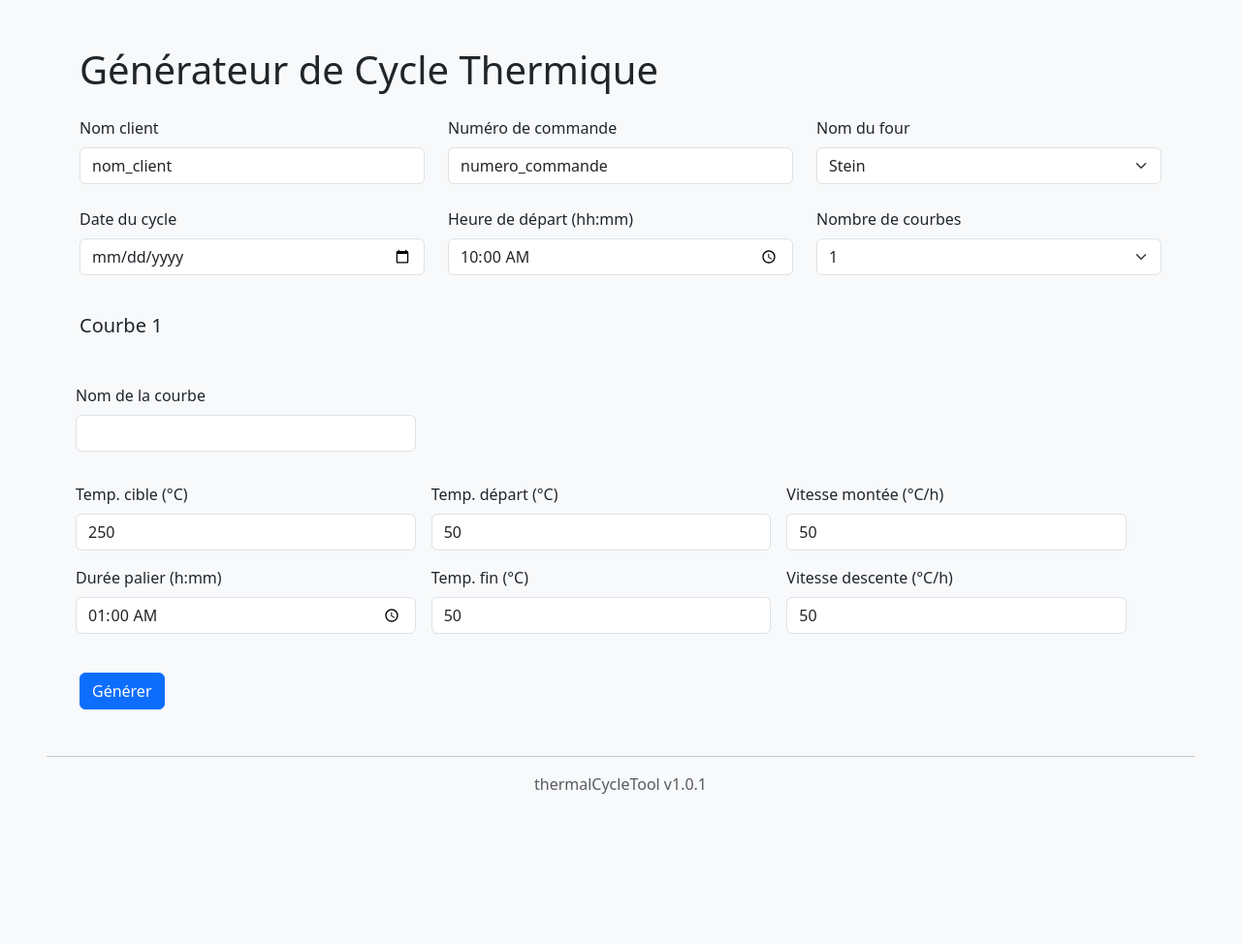
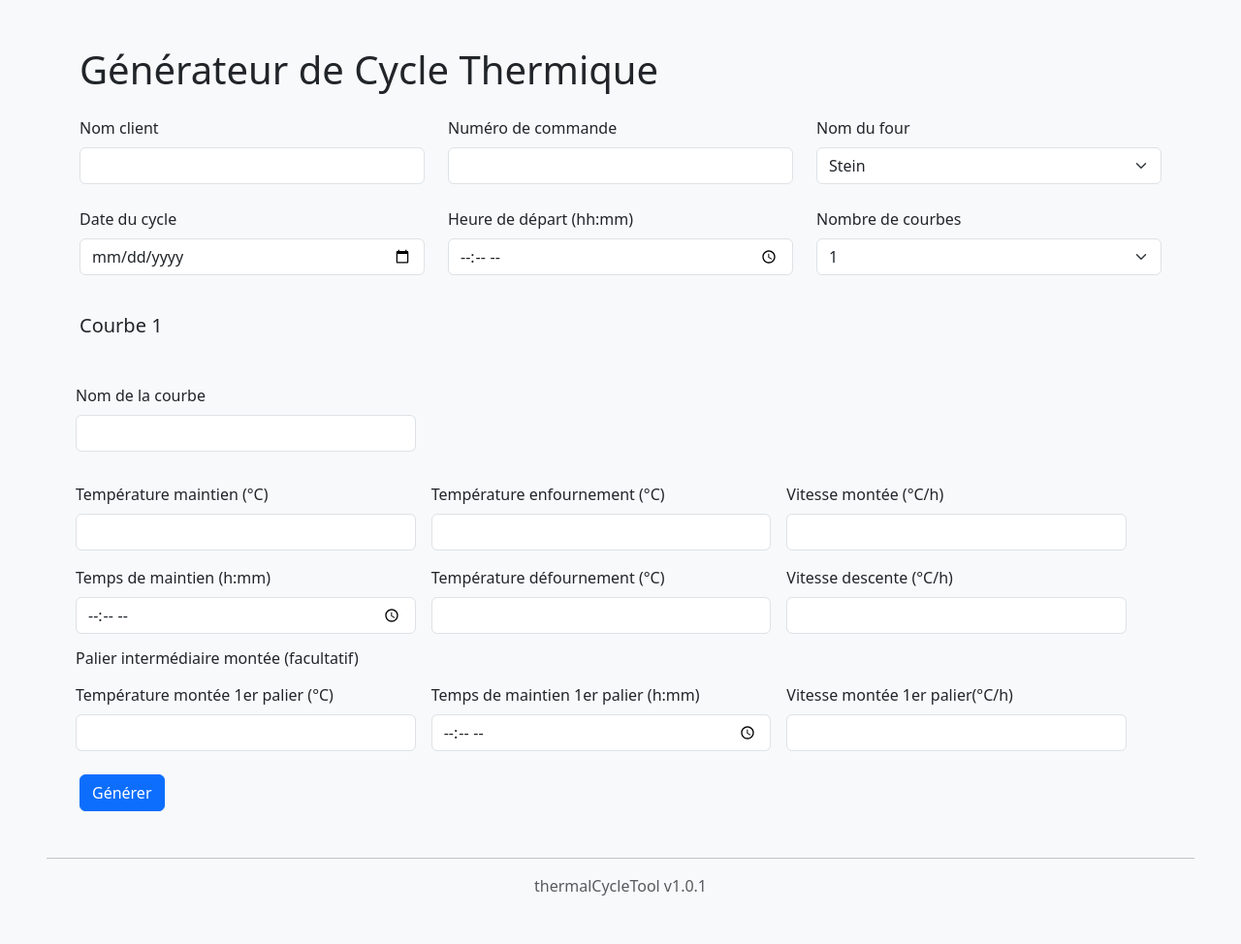
Before and after one commit to boris695/thermalCycleTool, a Flask app: page / in a window 1280 px wide. Shown: the whole page at 97% size. Before the commit the page ends 819 px from the top, so only its background shows below. Run offline with Flask 3, Linux system fonts and the light colour scheme.

Commit message:
ajout courbe intermediare

```diff
--- a/app.py
+++ b/app.py
@@ -66,6 +66,14 @@ def open_browser():
     webbrowser.open_new("http://127.0.0.1:PORT".replace("PORT", str(PORT)))
 
 
+def hhmm_to_seconds(s):
+    try:
+        h, m = map(int, s.split(":"))
+        return h * 3600 + m * 60
+    except Exception:
+        return 0
+
+
 
 @app.route("/", methods=["GET", "POST"])
 def index():
@@ -105,6 +113,10 @@ def index():
                 vitesse_descente = float(request.form[f"vitesse_descente_{i}"])
                 temp_fin = int(request.form[f"temp_fin_{i}"])
                 name_str = request.form[f"name_{i}"]
+                p1_temp_str   = request.form.get(f"temp_cible_1_palier_{i}", "").strip()
+                p1_duree_str  = request.form.get(f"duree_maintien_1_palier_{i}", "").strip()
+                p1_vitesse_str= request.form.get(f"vitesse_montee_1_palier_{i}", "").strip()
+                has_p1 = bool(p1_temp_str) and bool(p1_duree_str) and bool(p1_vitesse_str)
                 print_log(f"Création de la courbe {i+1}", "INFO")
                 print_log(f"name :  {name_str}, temp_depart :  {temp_depart}, vitesse_montee :  {vitesse_montee}, duree_palier :  {duree_palier_str}, vitesse_descente :  {vitesse_descente},  temp_fin :  {temp_fin}", "INFO")
 
@@ -113,61 +125,90 @@ def index():
                 h, m = map(int, duree_palier_str.split(":"))
                 palier_seconds = h * 3600 + m * 60
 
+                if has_p1:
+                    # ---------- Palier intermédiaire présent ----------
+                    temp_cible_1       = int(p1_temp_str)
+                    vitesse_montee_1   = float(p1_vitesse_str)
 
-                # Étape 1 - montée
-                delta_temp = temp_cible - temp_depart
-                duree_montee_sec = int((delta_temp / vitesse_montee) * 3600)
-                ramp_times = [start_time + timedelta(seconds=i) for i in range(duree_montee_sec)]
-                ramp_base = np.linspace(temp_depart, temp_cible, duree_montee_sec)
-                ramp_temps = ramp_base + np.sin(np.linspace(0, 50 * np.pi, duree_montee_sec))
+                    # Étape 1a - Montée jusqu'au 1er palier
+                    delta1 = temp_cible_1 - temp_depart
+                    duree1_sec = int((delta1 / max(vitesse_montee_1, 1e-9)) * 3600)
+                    ramp1_times = [start_time + timedelta(seconds=t) for t in range(max(duree1_sec, 0))]
+                    ramp1_base  = np.linspace(temp_depart, temp_cible_1, max(duree1_sec, 1))
+                    ramp1_temps = ramp1_base + np.sin(np.linspace(0, 50 * np.pi, max(duree1_sec, 1)))
 
-                # Étape 2 - palier
-                reach_temp_time = ramp_times[-1] if ramp_times else start_time
-                hold_times = [reach_temp_time + timedelta(seconds=i) for i in range(palier_seconds)]
-                hold_temps = temp_cible + np.sin(np.linspace(0, 60 * np.pi, palier_seconds))
+                    reach1_time = ramp1_times[-1] if ramp1_times else start_time
 
-                # Étape 3 - descente
-                duree_descente_sec = int(((temp_cible - temp_fin) / vitesse_descente) * 3600)
-                hold_end_time = hold_times[-1] if hold_times else reach_temp_time
-                cool_times = [hold_end_time + timedelta(seconds=i) for i in range(duree_descente_sec)]
-                cool_base = np.linspace(temp_cible, temp_fin, duree_descente_sec)
-                cool_temps = cool_base + np.sin(np.linspace(0, 40 * np.pi, duree_descente_sec))
+                    # Étape 1b - Palier 1 (maintien à temp_cible_1)
+                    hold1_times = [reach1_time + timedelta(seconds=t) for t in range(palier_seconds)]
+                    hold1_temps = temp_cible_1 + np.sin(np.linspace(0, 60 * np.pi, palier_seconds))
 
-                # Agrégation
-                all_times = ramp_times + hold_times + cool_times
-                all_temps = np.concatenate([ramp_temps, hold_temps, cool_temps])
-                label = f"{name_str} - "
+                    # Étape 1c - Montée finale jusqu'à temp_cible (avec vitesse_montee "finale")
+                    delta2 = temp_cible - temp_cible_1
+                    start2_time = hold1_times[-1] if hold1_times else reach1_time
+                    duree2_sec  = int((delta2 / max(vitesse_montee, 1e-9)) * 3600)
+                    ramp2_times = [start2_time + timedelta(seconds=t) for t in range(max(duree2_sec, 0))]
+                    ramp2_base  = np.linspace(temp_cible_1, temp_cible, max(duree2_sec, 1))
+                    ramp2_temps = ramp2_base + np.sin(np.linspace(0, 50 * np.pi, max(duree2_sec, 1)))
+
+                    reach_final_time = ramp2_times[-1] if ramp2_times else start2_time
+
+                    # Étape 2 - Palier final (maintien à temp_cible)
+                    hold_times = [reach_final_time + timedelta(seconds=t) for t in range(palier_seconds)]
+                    hold_temps = temp_cible + np.sin(np.linspace(0, 60 * np.pi, palier_seconds))
+
+                    # Étape 3 - Descente
+                    duree_descente_sec = int(((temp_cible - temp_fin) / max(vitesse_descente, 1e-9)) * 3600)
+                    hold_end_time = hold_times[-1] if hold_times else reach_final_time
+                    cool_times = [hold_end_time + timedelta(seconds=t) for t in range(max(duree_descente_sec, 0))]
+                    cool_base  = np.linspace(temp_cible, temp_fin, max(duree_descente_sec, 1))
+                    cool_temps = cool_base + np.sin(np.linspace(0, 40 * np.pi, max(duree_descente_sec, 1)))
+
+                    # Agrégation (avec palier 1)
+                    all_times = ramp1_times + hold1_times + ramp2_times + hold_times + cool_times
+                    all_temps = np.concatenate([ramp1_temps, hold1_temps, ramp2_temps, hold_temps, cool_temps])
+
+                else:
+                    # Étape 1 - montée final
+                    delta_temp = temp_cible - temp_depart
+                    duree_montee_sec = int((delta_temp / vitesse_montee) * 3600)
+                    ramp_times = [start_time + timedelta(seconds=i) for i in range(duree_montee_sec)]
+                    ramp_base = np.linspace(temp_depart, temp_cible, duree_montee_sec)
+                    ramp_temps = ramp_base + np.sin(np.linspace(0, 50 * np.pi, duree_montee_sec))
+
+                    # Étape 2 - palier final
+                    reach_temp_time = ramp_times[-1] if ramp_times else start_time
+                    hold_times = [reach_temp_time + timedelta(seconds=i) for i in range(palier_seconds)]
+                    hold_temps = temp_cible + np.sin(np.linspace(0, 60 * np.pi, palier_seconds))
+
+                    # Étape 3 - descente
+                    duree_descente_sec = int(((temp_cible - temp_fin) / vitesse_descente) * 3600)
+                    hold_end_time = hold_times[-1] if hold_times else reach_temp_time
+                    cool_times = [hold_end_time + timedelta(seconds=i) for i in range(duree_descente_sec)]
+                    cool_base = np.linspace(temp_cible, temp_fin, duree_descente_sec)
+                    cool_temps = cool_base + np.sin(np.linspace(0, 40 * np.pi, duree_descente_sec))
+
+                    # Agrégation
+                    all_times = ramp_times + hold_times + cool_times
+                    all_temps = np.concatenate([ramp_temps, hold_temps, cool_temps])
+                    label = f"{name_str} - "
 
                 all_times_list.append(all_times)
                 all_temps_list.append(all_temps)
                 labels_list.append(request.form[f"name_{i}"])
 
-                # Graphique
-               # plt.plot(all_times, all_temps, color=colors[i % len(colors)], linewidth=0.9, label=f"{name_str}")
-
             title_str = f"Cycle thermique - {nom_client} - {numero_commande} - {nom_four} - {full_date.strftime('%d/%m/%Y')} à {full_date.strftime('%H:%M')}"
             download_name_str = f"{nom_client}_{numero_commande}_{nom_four}_{full_date.strftime('%Y%m%d_%H%M%S')}"
 
-             # 1) Entête (template en dur)
+
             draw_header(ax_header, logo_path=LOGO_PATH)
             draw_thermal_plot(ax_plot, all_times_list, all_temps_list, labels_list, colors, title_str)
             draw_footer(ax_footer)
-
             fig.tight_layout()
-
-            # plt.title(title_str, fontsize=14)
-            # plt.xlabel("Heure", fontsize=12)
-            # plt.ylabel("Température (°C)", fontsize=12)
-            # plt.grid(True)
-            # plt.legend()
-            # #plt.ylim(0, temp_cible + 100)
-            # plt.gca().xaxis.set_major_formatter(mdates.DateFormatter('%H:%M'))
-            # plt.gcf().autofmt_xdate()
-            # plt.tight_layout()
 
 
             # Sauvegarde
-            # print_log(f"Création du dossier static si non existant", "WARN")
+            print_log(f"Création du dossier static si non existant", "WARN")
             os.makedirs("static", exist_ok=True)
             plt.savefig("static/output.png", dpi=300)
             plt.savefig("static/output.pdf", dpi=300)
--- a/config.json
+++ b/config.json
@@ -3,5 +3,5 @@
   "version": "1.0.1",
   "default_port": 5000,
   "default_browser_delay": 1.5,
-  "test": true
+  "test": false
 }
--- a/templates/index.html
+++ b/templates/index.html
@@ -27,7 +27,7 @@
         </div>
         <div class="col-md-4">
             <label for="date" class="form-label">Date du cycle</label>
-            <input type="date" class="form-control" id="date"  name="date" value="{{ date }}">
+            <input type="date" class="form-control" id="date"  name="date" {% if test_mode  %} value="2026-01-06" {% endif %} required>
         </div>
         <div class="col-md-4">
             <label for="heure_depart" class="form-label">Heure de départ (hh:mm)</label>
@@ -56,6 +56,7 @@
     <div class="text-center">
       <img src="{{ url_for('static', filename='output.png') }}?t={{ timestamp }}" class="img-fluid" alt="Graphe thermique" style="max-width: 800px; height: auto;">
     </div>
+    </br>
     <div>
       <a href="{{ url_for('download_file', filetype='png') }}" class="btn btn-success me-2">Télécharger PNG</a>
       <a href="{{ url_for('download_file', filetype='pdf') }}" class="btn btn-secondary">Télécharger PDF</a>
@@ -77,16 +78,16 @@
         <div class="row g-3">
           <div class="col-md-4">
             <label for="name_${i}" class="form-label">Nom de la courbe</label>
-            <input type="text" class="form-control" id="name_${i}" name="name_${i}" required>
+            <input type="text" class="form-control" id="name_${i}" name="name_${i}" {% if test_mode  %} value="name_${i}" {% endif %} required>
           </div>
         </div>
         <div class="row g-3">
           <div class="col-md-4">
-            <label for="temp_cible_${i}" class="form-label">Temp. cible (°C)</label>
+            <label for="temp_cible_${i}" class="form-label">Température maintien (°C)</label>
             <input type="number" class="form-control" id="temp_cible_${i}" name="temp_cible_${i}" {% if test_mode  %} value="250" {% endif %}  required>
           </div>
           <div class="col-md-4">
-            <label for="temp_depart_${i}" class="form-label">Temp. départ (°C)</label>
+            <label for="temp_depart_${i}" class="form-label">Température enfournement (°C)</label>
             <input type="number" class="form-control" id="temp_depart_${i}" name="temp_depart_${i}" {% if test_mode  %} value="50" {% endif %}  required>
           </div>
           <div class="col-md-4">
@@ -94,11 +95,11 @@
             <input type="number" class="form-control" id="vitesse_montee_${i}" name="vitesse_montee_${i}" {% if test_mode  %} value="50" {% endif %}  required>
           </div>
           <div class="col-md-4">
-            <label for="duree_palier_${i}" class="form-label">Durée palier (h:mm)</label>
+            <label for="duree_palier_${i}" class="form-label">Temps de maintien (h:mm)</label>
             <input type="time" class="form-control" id="duree_palier_${i}" name="duree_palier_${i}" {% if test_mode  %} value="01:00" {% endif %} required>
           </div>
           <div class="col-md-4">
-            <label for="temp_fin_${i}" class="form-label">Temp. fin (°C)</label>
+            <label for="temp_fin_${i}" class="form-label">Température défournement (°C)</label>
             <input type="number" class="form-control" id="temp_fin_${i}" name="temp_fin_${i}" {% if test_mode  %} value="50" {% endif %}  required>
           </div>
           <div class="col-md-4">
@@ -106,6 +107,22 @@
             <input type="number" class="form-control" id="vitesse_descente${i}" name="vitesse_descente_${i}"  {% if test_mode  %} value="50" {% endif %}  required>
           </div>
         <div>
+        <h6 class="card-title mb-3">Palier intermédiaire montée (facultatif) </h6>
+        <div class="row g-3">
+          <div class="col-md-4">
+            <label for="temp_cible_1_palier_${i}" class="form-label">Température montée 1er palier (°C)</label>
+            <input type="number" class="form-control" id="temp_cible_1_palier_${i}" name="temp_cible_1_palier_${i}" {% if test_mode  %} value="150" {% endif %}>
+          </div>
+          <div class="col-md-4">
+            <label for="duree_maintien_1_palier_${i}" class="form-label">Temps de maintien 1er palier (h:mm)</label>
+            <input type="time" class="form-control" id="duree_maintien_1_palier_${i}" name="duree_maintien_1_palier_${i}" {% if test_mode  %} value="01:00" {% endif %}>
+          </div>
+          <div class="col-md-4">
+            <label for="vitesse_montee_1_palier_${i}" class="form-label">Vitesse montée 1er palier(°C/h)</label>
+            <input type="number" class="form-control" id="vitesse_montee_1_palier_${i}" name="vitesse_montee_1_palier_${i}" {% if test_mode  %} value="25" {% endif %}>
+          </div>
+        </div>
+
       `;
     }
   }
```
Also changed, not shown: graph.py (+11 -14 lines).
